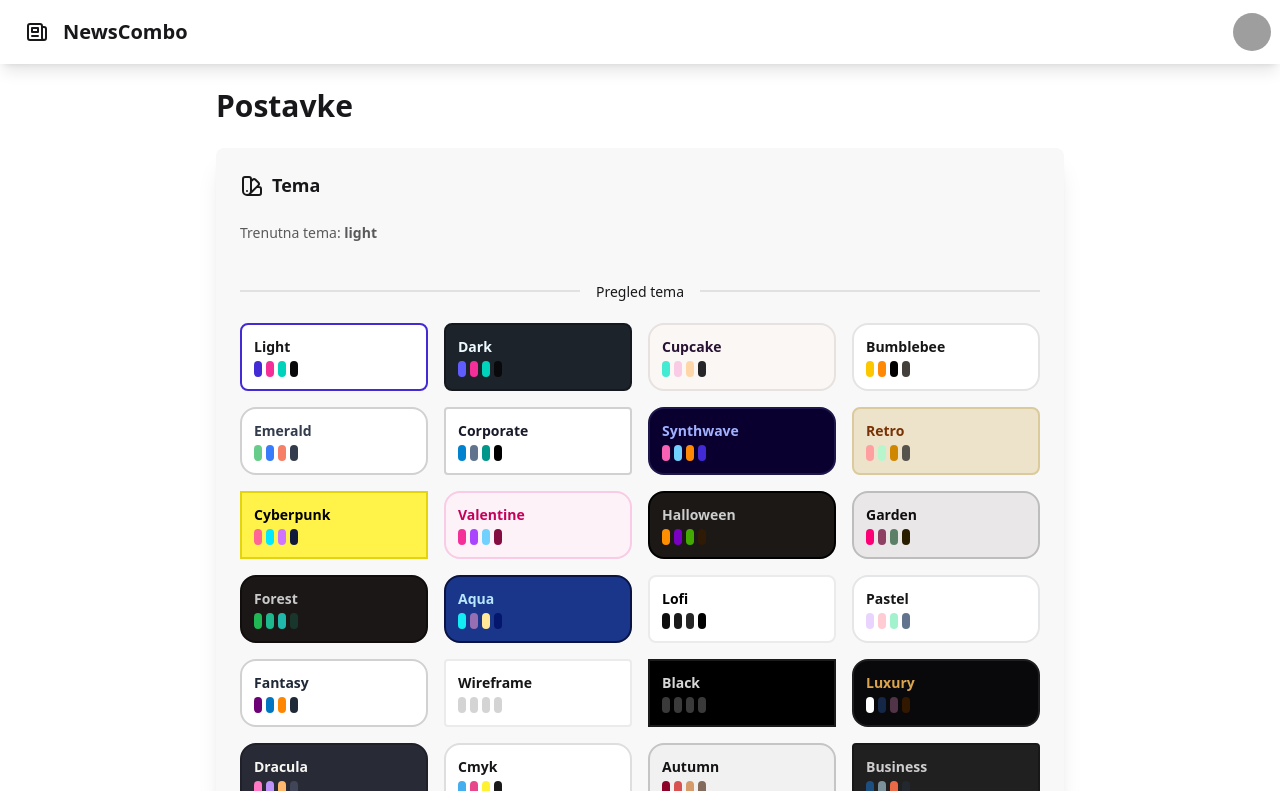
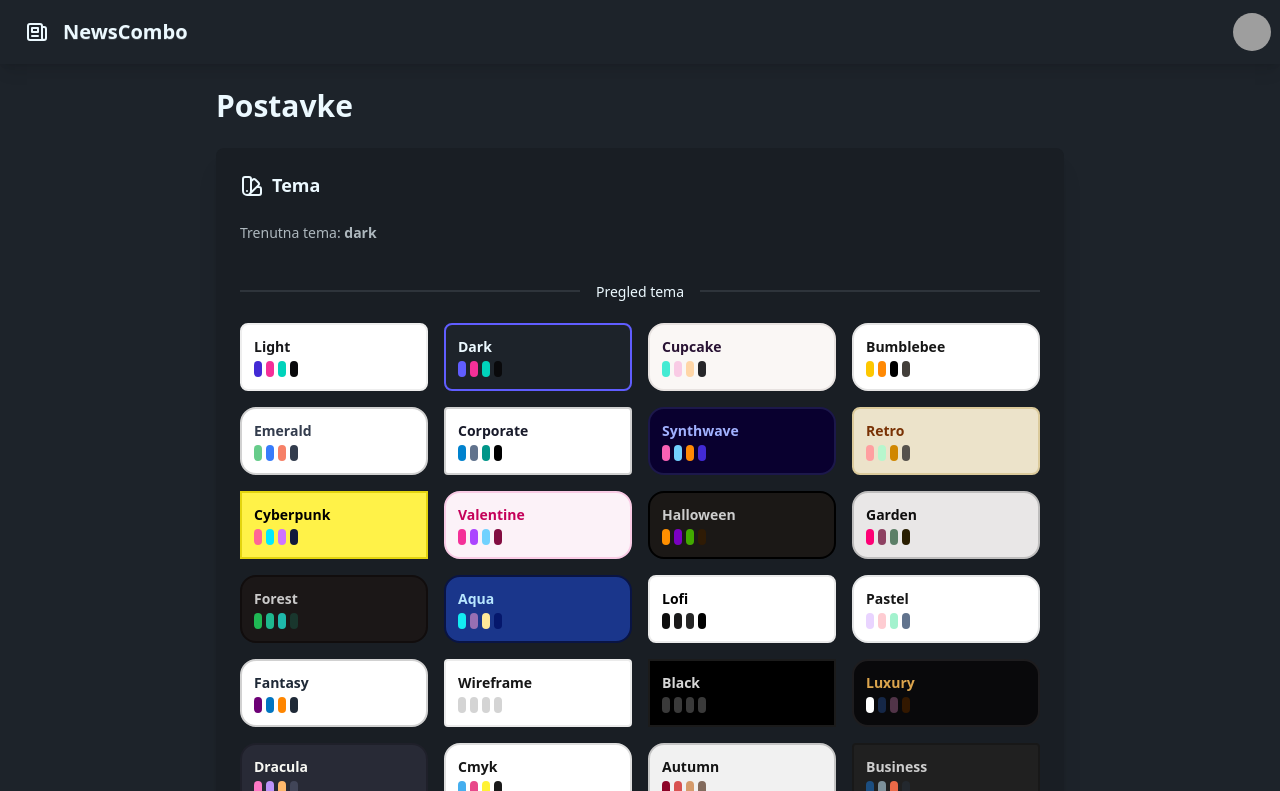
Before and after one commit to MarioBarisa/NewsCombo, a Vue app: page /settings in a window 1280 px wide. Shown: the top 791 px of the page. Built offline with nearby package versions, Linux system fonts and the light colour scheme; grey boxes are pictures that could not be loaded.

Commit message:
Promjena defaultne teme na "dark"

```diff
--- a/src/stores/theme.js
+++ b/src/stores/theme.js
@@ -38,8 +38,8 @@ export const useThemeStore = defineStore('theme', () => {
     'sunset'
   ]
 
-  // Trenutna tema - defaultno 'light'
-  const currentTheme = ref('light')
+  // Trenutna tema - defaultno 'dark'
+  const currentTheme = ref('dark')
 
   // Funkcija za postavljanje teme
   const setTheme = (themeName) => {
```
